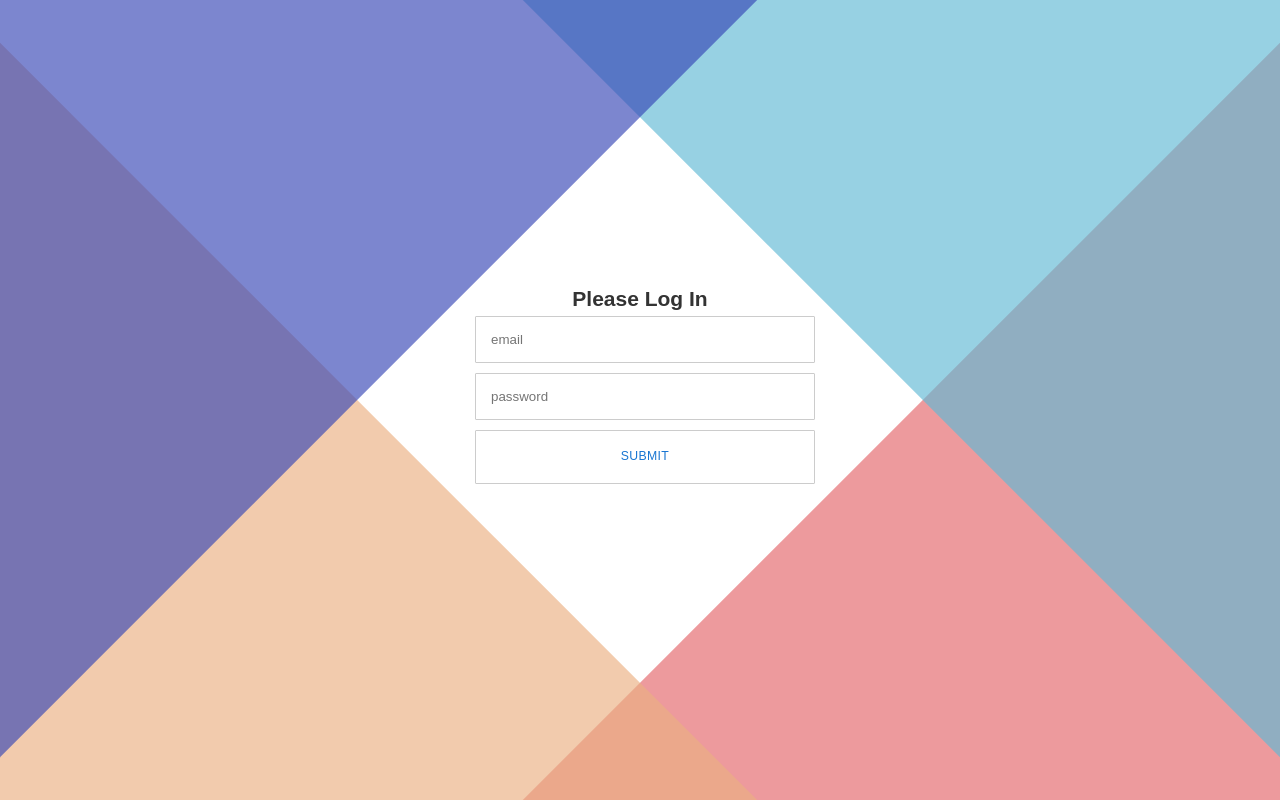
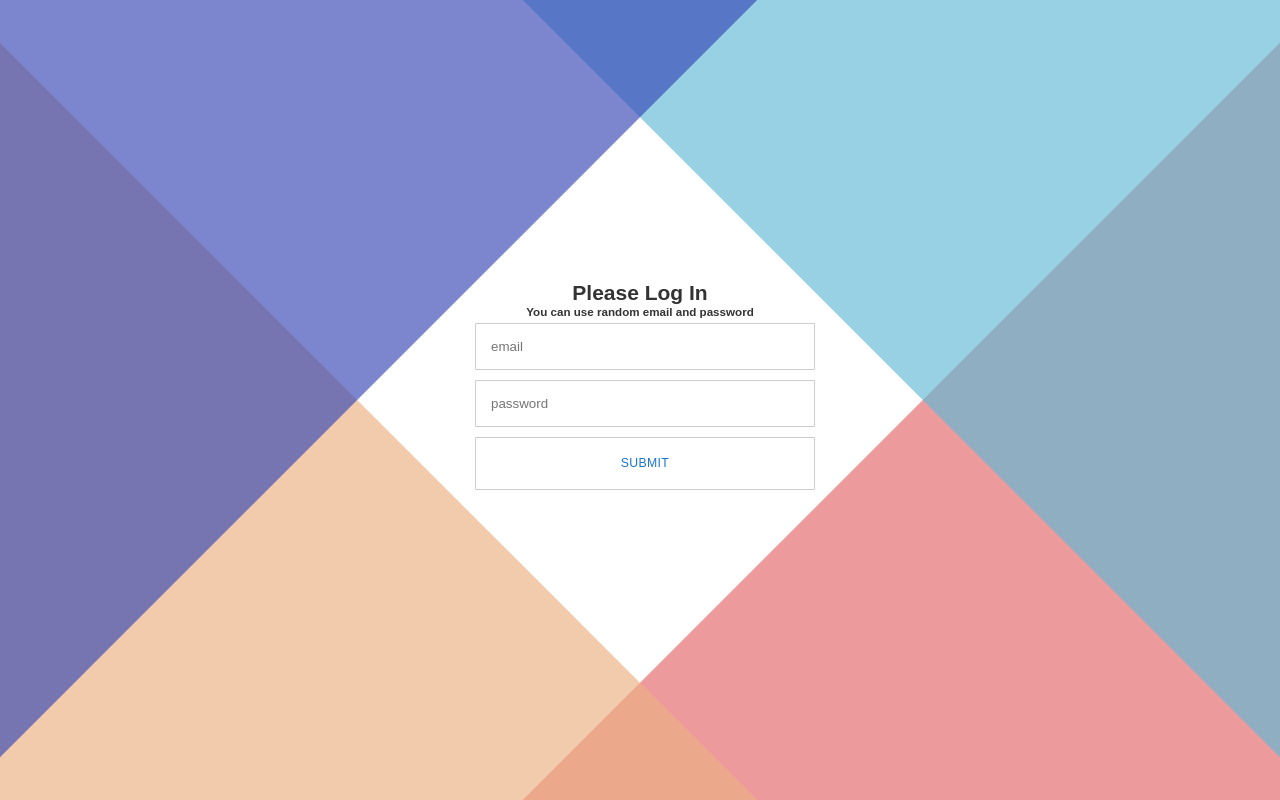
Before and after one commit to fe-feb23-webwizards/phone_catalog_front, a React (Create React App) app: page /accessories in a window 1280 px wide. Built offline with nearby package versions, Linux system fonts and the light colour scheme; a web font is replaced by a local one.

Commit message:
notification about password was added

```diff
--- a/src/components/Login/Login.tsx
+++ b/src/components/Login/Login.tsx
@@ -40,6 +40,7 @@
       </div>
       <div className="center">
         <h2>Please Log In</h2>
+        <h5>You can use random email and password</h5>
         <form onSubmit={handleSubmit}>
           <input
             type="email"
```
